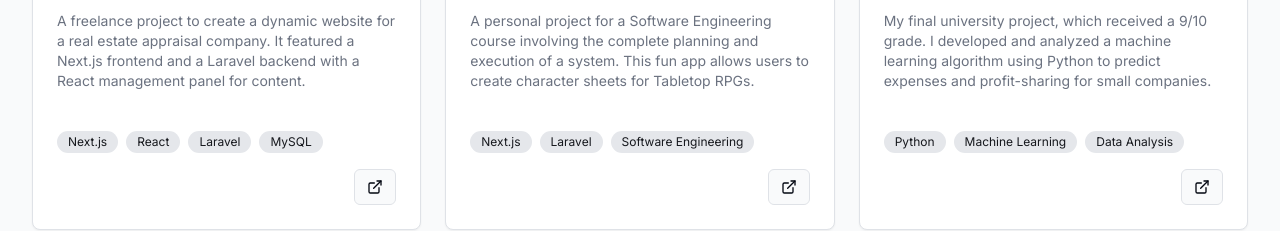
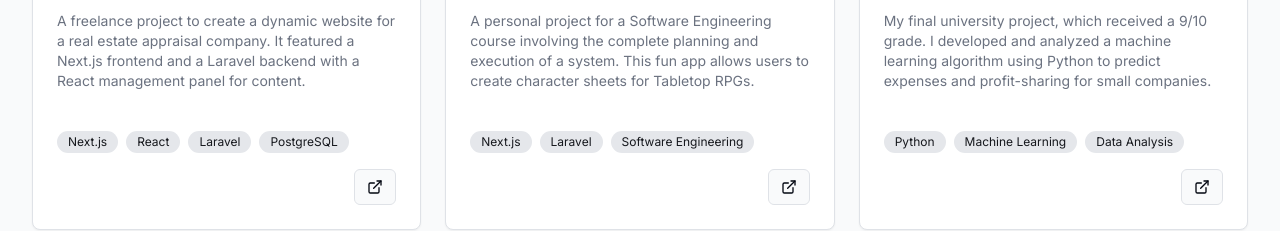
Before and after one commit to wellsla/single-page-portfolio, a Next.js app: page /en in a window 1280 px wide. Shown: the part 3640-3871 px from the top of the page. Built offline with nearby package versions, Linux system fonts and the light colour scheme.

Commit message:
:pencil: Correct database language

```diff
--- a/src/dictionaries/en.ts
+++ b/src/dictionaries/en.ts
@@ -88,7 +88,7 @@ export const dictionary = {
         title: 'Real Estate Appraisal Website',
         description:
           'A freelance project to create a dynamic website for a real estate appraisal company. It featured a Next.js frontend and a Laravel backend with a React management panel for content.',
-        technologies: ['Next.js', 'React', 'Laravel', 'MySQL'],
+        technologies: ['Next.js', 'React', 'Laravel', 'PostgreSQL'],
       },
       {
         id: 'rpg-sheet-creator',
--- a/src/dictionaries/pt.ts
+++ b/src/dictionaries/pt.ts
@@ -87,7 +87,7 @@ export const dictionary = {
         title: 'Site de Avaliação de Imóveis',
         description:
           'Um projeto freelance para criar um site dinâmico para uma empresa de avaliação de imóveis. Contava com um frontend em Next.js e um backend em Laravel com um painel de gerenciamento em React para o conteúdo.',
-        technologies: ['Next.js', 'React', 'Laravel', 'MySQL'],
+        technologies: ['Next.js', 'React', 'Laravel', 'PostgreSQL'],
       },
       {
         id: 'rpg-sheet-creator',
```
